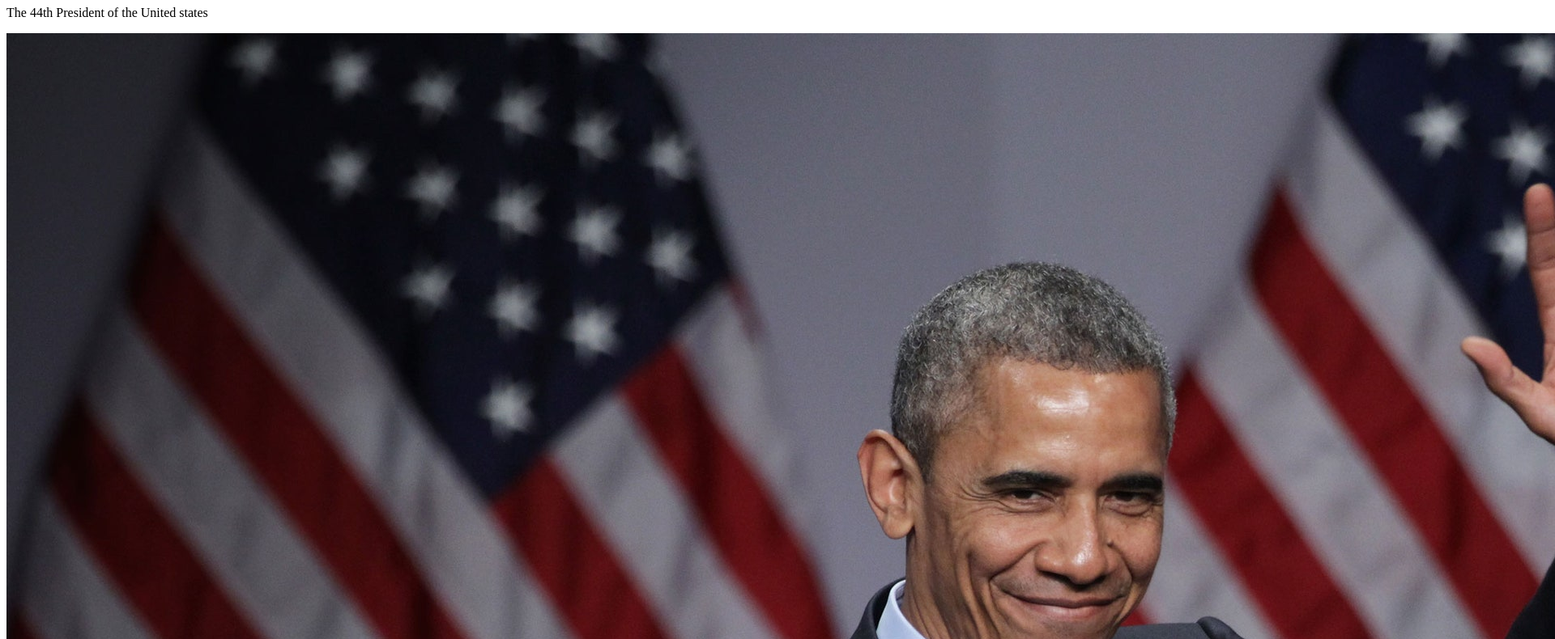
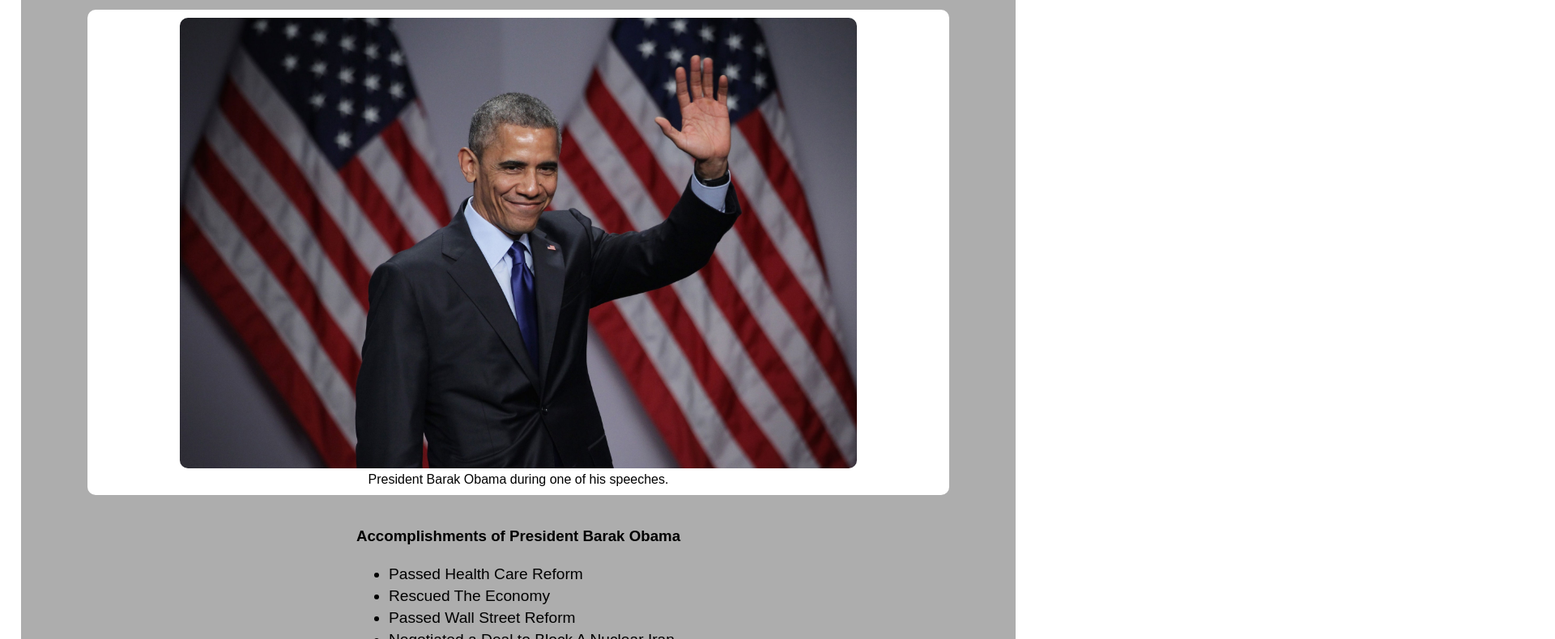
Before and after one commit to Whoistolu/microverse1, a plain HTML site: page index.html in a window 1280 px wide. Shown: the part 73-863 px from the top of the page at 81% size, 1920 px wide, since content can reach past the window. Drawn offline with Linux system fonts and the light colour scheme.

Commit message:
updated css

```diff
--- a/css/style.css
+++ b/css/style.css
@@ -0,0 +1,68 @@
+*{
+    border: 0;
+    margin: 0;
+}
+body{
+    font-family: Arial, Helvetica, sans-serif;
+}
+#main{
+    background-color: rgb(173, 173, 173);
+    height: 90%;
+    width: 96%;
+    position: relative;
+    top: 0;
+    bottom: 0;
+    right: 0;
+    left: 0;
+    margin: auto;
+    border-radius: 5px;
+    display: flex;
+    flex-direction: column;
+    justify-content: center;
+    align-items: center;
+}
+#title{
+    margin-top: 10px;
+    margin-bottom: 20px;
+    text-align: center;
+}
+#img-div{
+    width: 85%;
+    padding: 10px;
+    display: flex;
+    flex-direction: column;
+    text-align: center;
+    background-color: white;
+    border-radius: 10px;
+    align-items: center;
+}
+#img-div img{
+    max-width: 80%;
+    border-radius: 10px;
+    margin-bottom: 5px;
+}
+#tribute-info{
+    margin-top: 20px;
+}
+
+#tribute-info ul li{
+    font-size: 1.2rem;
+    margin-top: 5px;
+}
+h3{
+    margin-top: 20px;
+    padding-bottom: 20px;
+}
+
+@media (max-width: 625px){
+    p{
+        font-size: 2rem;
+    }
+    #img-div{
+        width: 70%;
+    }
+}
+
+a{
+    font-style: normal;
+}
--- a/index.html
+++ b/index.html
@@ -12,8 +12,9 @@
         <h1>Barak Obama</h1>
         <p>The 44th President of the United states</p>
       </div>
-      <div id="img-div"><img src="css/barack.jpg" alt="">
-        <p id="img-caption">President Barak Obama during one of his</p></div>
+      <div id="img-div">
+        <img id="image" src="css/barack.jpg" alt="">
+        <p id="img-caption">President Barak Obama during one of his speeches.</p></div>
         <div id="tribute-info">
           <h3>Accomplishments of President Barak Obama</h3>
           <ul>
@@ -29,7 +30,6 @@
 
 
 
-    <p>Hello World, we are software developers!</p>
     <script src="https://cdn.freecodecamp.org/testable-projects-fcc/v1/bundle.js"></script>
 
     <!--
```
